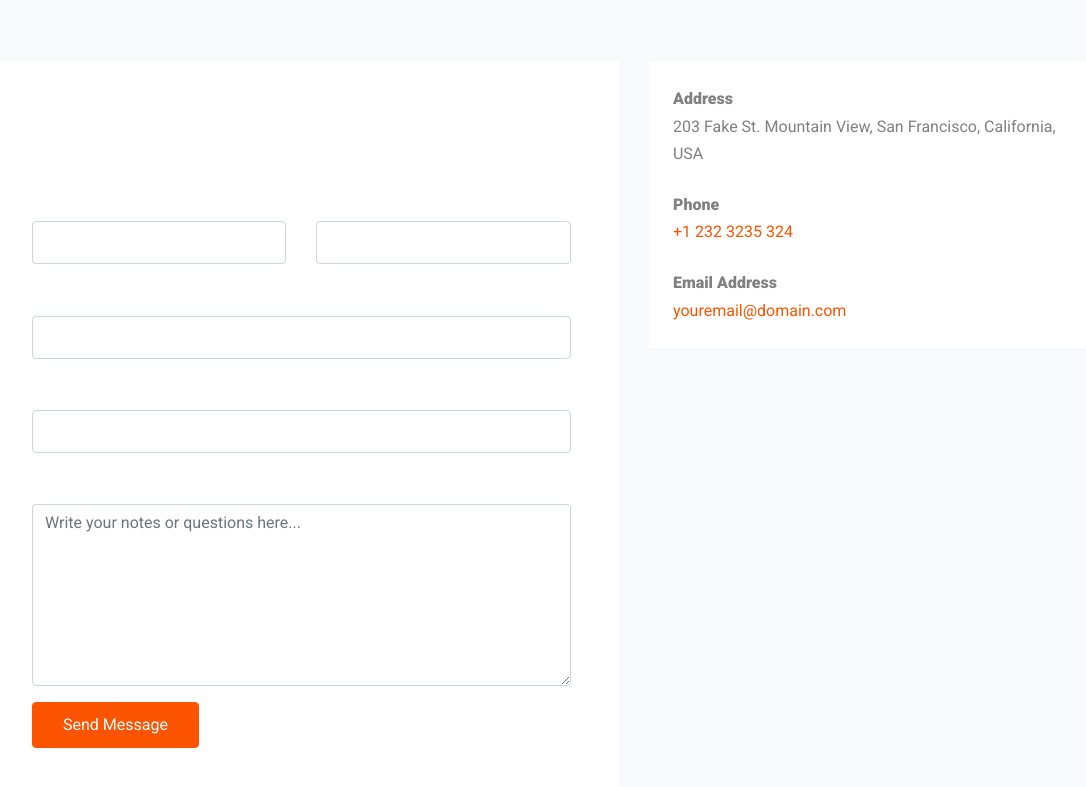
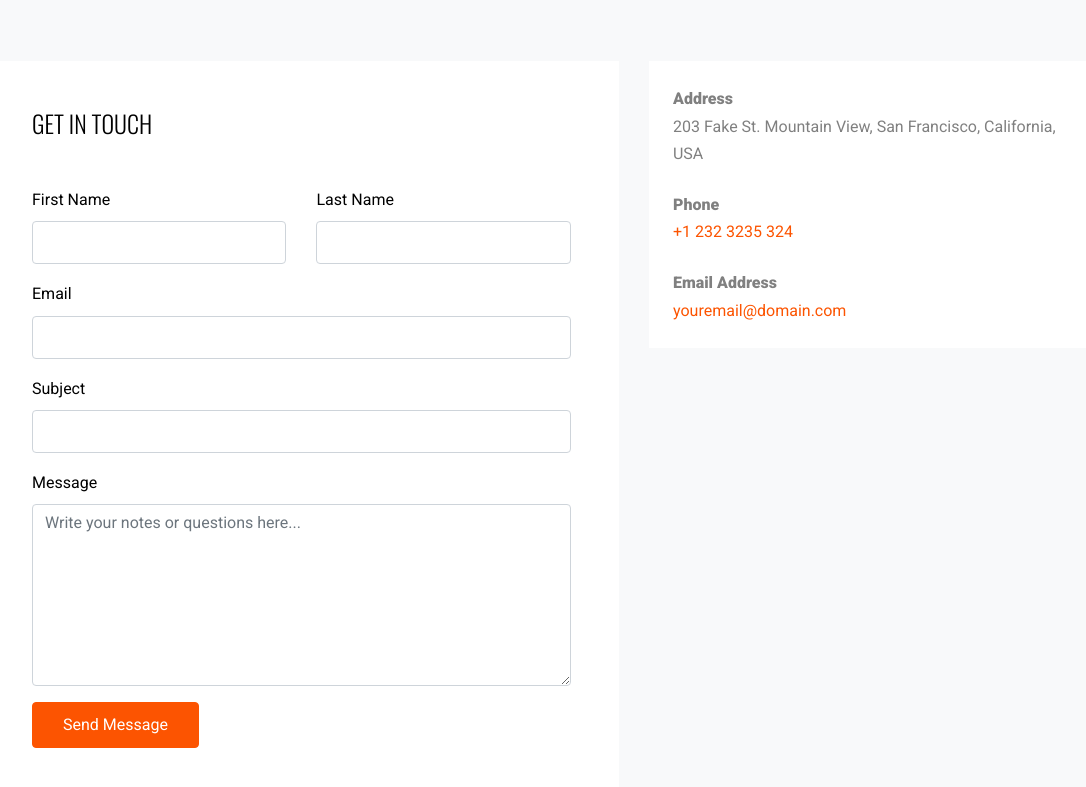
Before and after one commit to DevelopTest123/tsm4, a plain HTML site: page index.html in a window 1280 px wide. Shown: the part 6173-6960 px from the top of the page, without its empty margins (101-1187 px from the left). Drawn offline with nearby package versions, Linux system fonts and the light colour scheme; files whose address does not match are found by name.

Commit message:
Add files via upload

```diff
--- a/css/style.css
+++ b/css/style.css
@@ -49,7 +49,7 @@ h1, h2, h3, h4, h5,
   border-width: 2px; }
 
 .text-black {
-  color: #FFF !important; }
+  color: #000 !important; }
 
 .bg-black {
   background: #000 !important; }
```
